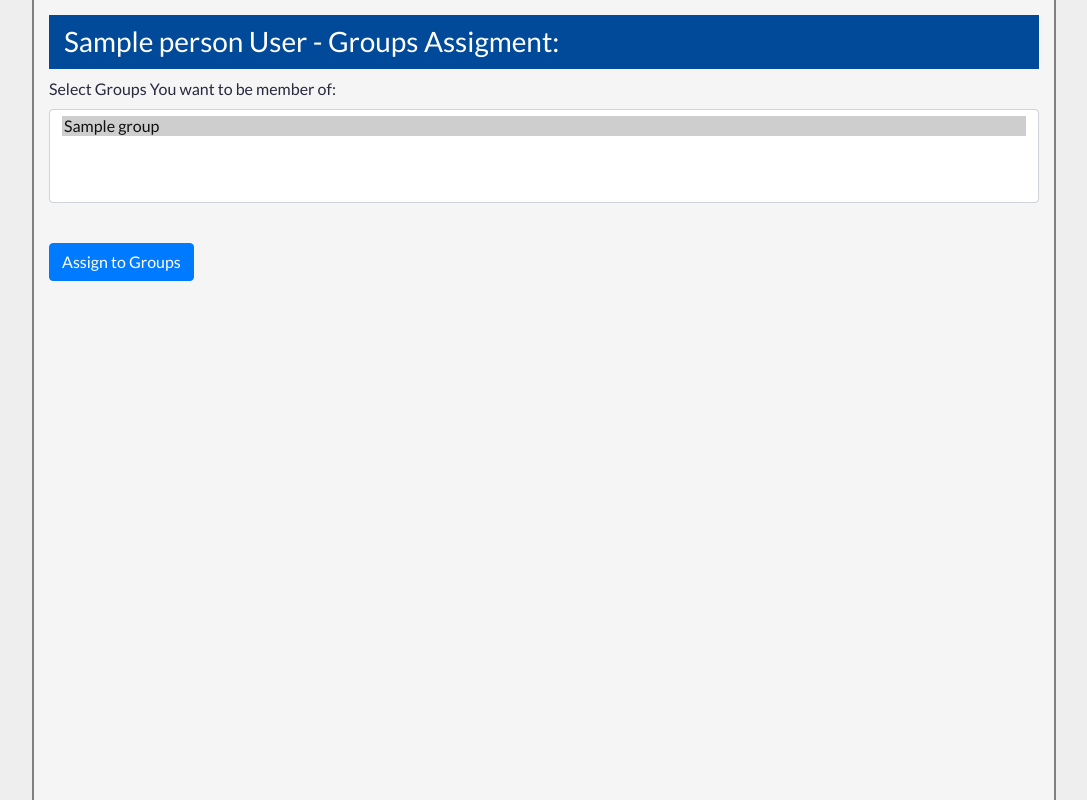
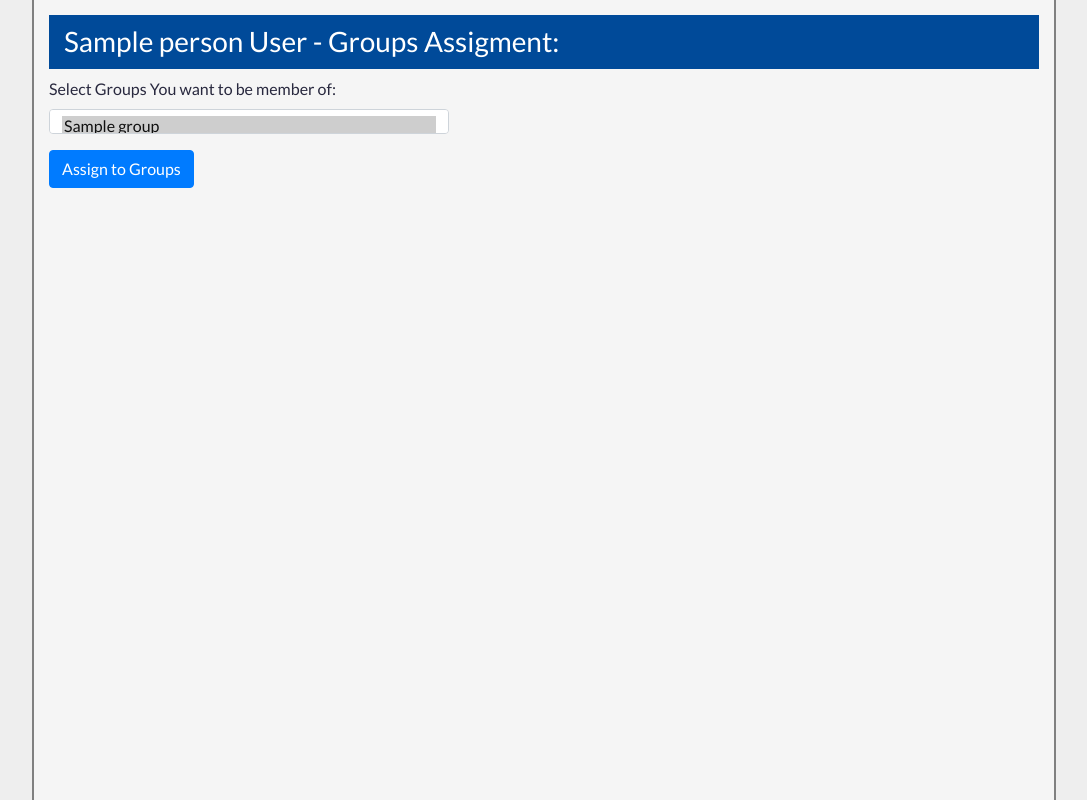
Before and after one commit to krzysztofkar/warsztat_indywidualny, a Django app: page /add_to_group/1 in a window 1280 px wide. Shown: the part 69-869 px from the top of the page, without its empty margins (96-1183 px from the left). Run offline with Django 3.2, Linux system fonts and the light colour scheme; tables that the repository leaves empty hold one stand-in row (values such as "Sample post"); some libraries are stand-ins or nearby versions.

Commit message:
js for multiselect added

```diff
--- a/contacts/static/css/styles.css
+++ b/contacts/static/css/styles.css
@@ -78,3 +78,7 @@ table {
     color: white;
     padding: 10px 15px;
 }
+
+#groupsSelection{
+    width: 400px;
+}
--- /dev/null
+++ b/contacts/static/js/scripts.js
@@ -0,0 +1,3 @@
+$(function () {
+        $("#groupsSelection").css("height", parseInt($("#groupsSelection option").length) * 25);
+    });
--- a/contacts/templates/add_to_group.html
+++ b/contacts/templates/add_to_group.html
@@ -1,4 +1,5 @@
 {% include  "header.html" %}
+
 {% if msg %}
     <h3 class="h3 h3Colors">User: {{ user.name }} {{ user.surname }} {{ msg }}</h3>
     <table class="table">
@@ -34,9 +35,9 @@
                 {% endfor %}
             </select>
         </div>
-        <br>
         <button type="submit" class="btn btn-primary">Assign to Groups</button>
     </form>
 {% endif %}
-
+{% load static %}
+<script src="{% static 'js/scripts.js' %}"></script>
 {% include "footer.html" %}
```
